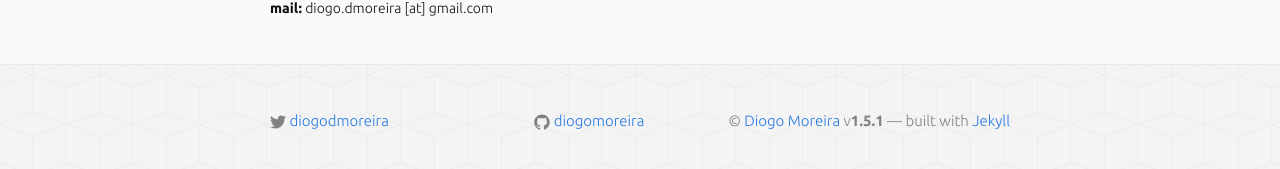
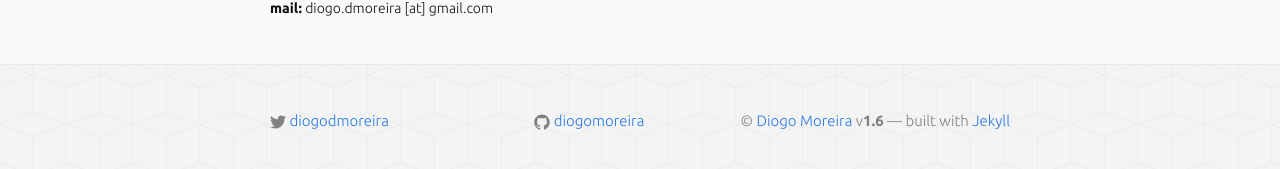
Before and after one commit to ricardojob/diogomoreira.github.io, a Jekyll site: the page built from index.md, in a window 1280 px wide. Shown: the part 538-707 px from the top of the page. Built offline with Jekyll 4.4.1, drawn with Linux system fonts in a browser that asks for light colours.

Commit message:
Changing version

```diff
--- a/_includes/footer.html
+++ b/_includes/footer.html
@@ -40,7 +40,7 @@
       </div>
 
       <div class="footer-col  footer-col-3">
-        <p class="copyright">© <a href="/">{{ site.title }}</a> v<strong>1.5.1</strong> &mdash; built with <a href="http://jekyllrb.com/">Jekyll</a></p>
+        <p class="copyright">© <a href="/">{{ site.title }}</a> v<strong>1.6</strong> &mdash; built with <a href="http://jekyllrb.com/">Jekyll</a></p>
       </div>
     </div>
 
```
